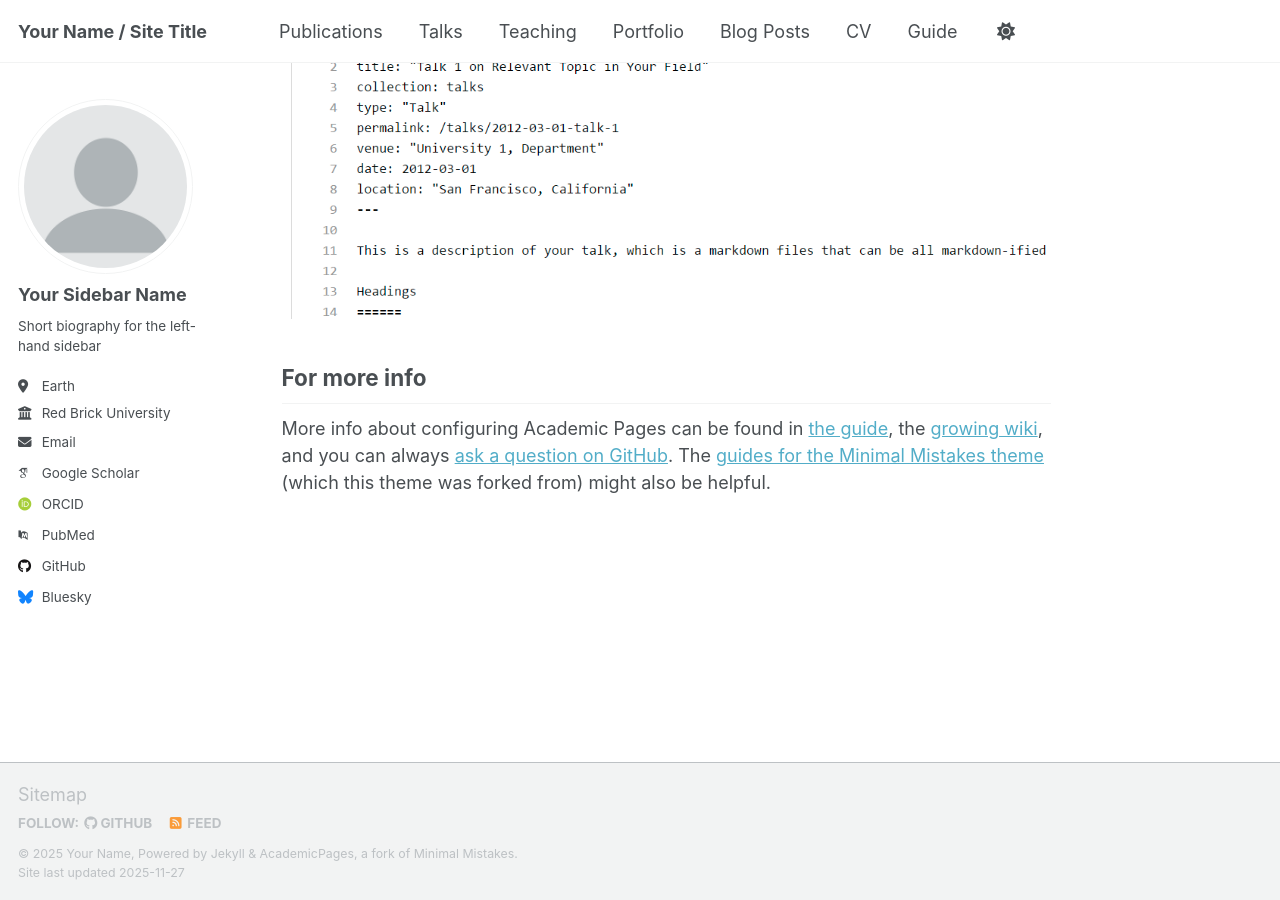
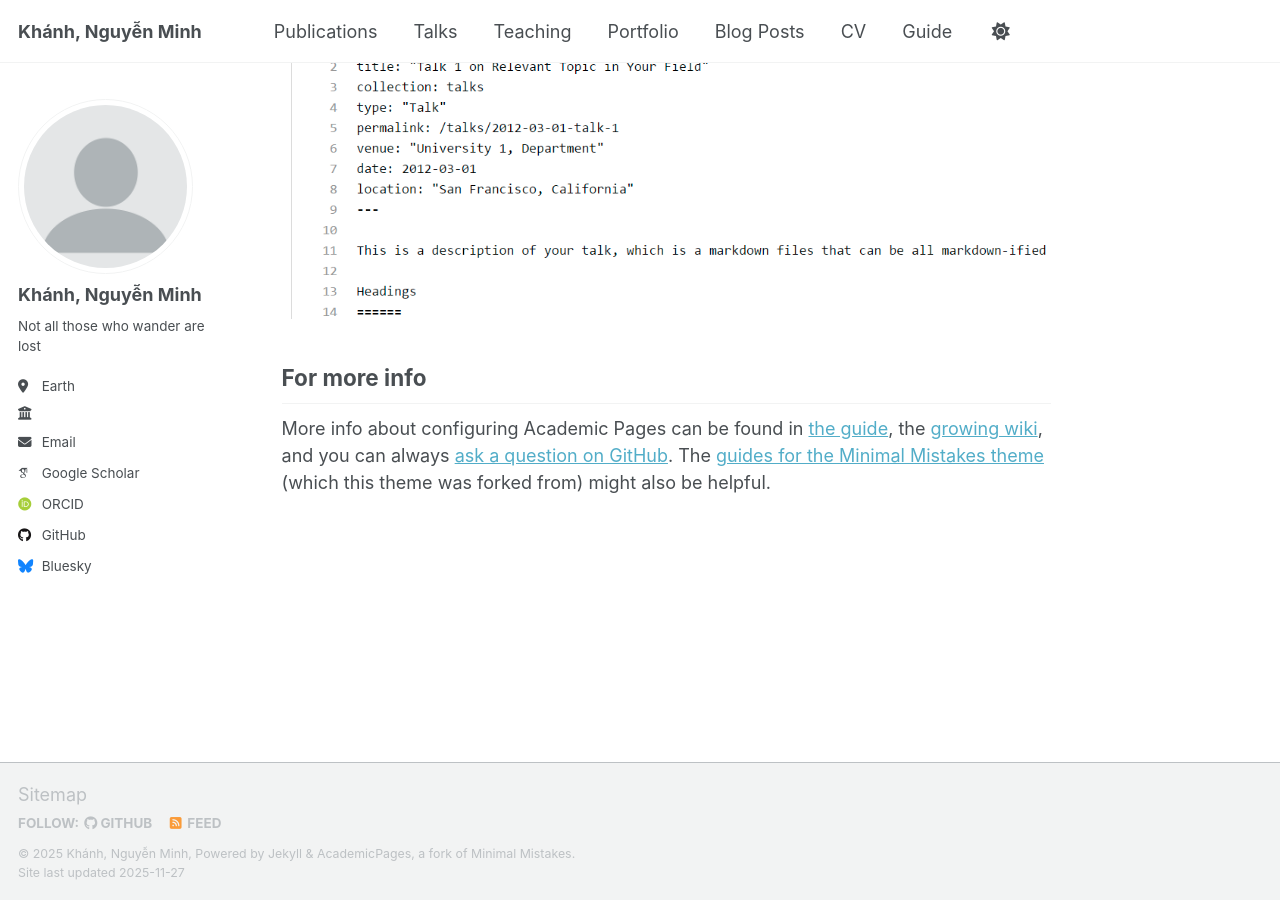
Before and after one commit to minkhanh-ng/minkhanh-ng.github.io, a Jekyll site: the page built from _pages/about.md, in a window 1280 px wide and 900 px high, scrolled down 2880 px. Built offline with Jekyll 4.4.1, drawn with Linux system fonts in a browser that asks for light colours; some web fonts are replaced; a script that is not in the unit is left out.

Commit message:
Update _config.yml

```diff
--- a/_config.yml
+++ b/_config.yml
@@ -9,10 +9,10 @@
 # Basic Site Settings
 locale                   : "en-US"
 site_theme               : "default" # Currently available options are "default", "air"
-title                    : "Your Name / Site Title"
+title                    : "Khánh, Nguyễn Minh"
 title_separator          : "-"
-name                     : &name "Your Name"
-description              : &description "Your Name's academic portfolio"   # Update this with a general description of your site, this is the default if not overridden by a page
+name                     : &name "Khánh, Nguyễn Minh"
+description              : &description "Khanh, Nguyen Minh's academic portfolio"   # Update this with a general description of your site, this is the default if not overridden by a page
 url                      : https://academicpages.github.io # The base hostname & protocol for your site e.g. "https://[your GitHub username].github.io",
                                                            # or if you already have some other page hosted on Github then use "https://[your GitHub username].github.io/[Your Repo Name]"
 baseurl                  : "" # the subpath of your site, e.g. "/blog"
@@ -24,24 +24,24 @@ repository               : "academicpages/academicpages.github.io"
 author:
   # Biographic information
   avatar           : "profile.png"
-  name             : "Your Sidebar Name"
+  name             : "Khánh, Nguyễn Minh"
   pronouns         : # example: "she/her"
-  bio              : "Short biography for the left-hand sidebar"
+  bio              : "Not all those who wander are lost"
   location         : "Earth"
-  employer         : "Red Brick University"
+  employer         : ""
   uri              : # URL
   email            : "nmkhanhfem@gmail.com"
 
   # Academic websites
   academia         : # URL
   arxiv            : # URL - Update with the correct link to your profile
-  googlescholar    : "https://scholar.google.com/citations?user=PS_CX0AAAAAJ"
+  googlescholar    : "https://scholar.google.com/citations"
   inspire-hep      : # URL
   impactstory      : # URL
-  orcid            : "https://orcid.org/yourorcidurl"
+  orcid            : "https://orcid.org/"
   semantic         : # URL
   ssrn             : # URL
-  pubmed           : "https://www.ncbi.nlm.nih.gov/pubmed/?term=john+snow"
+  pubmed           : # URL
   researchgate     : # URL
   scopus           : # URL
   zotero           : # URL
@@ -51,7 +51,7 @@ author:
   bitbucket        : # Username - Update with your username on the site
   codepen          : # Username
   dribbble         : # Username
-  github           : "academicpages"
+  github           : "minkhanh-ng"
   kaggle           : # Username
   stackoverflow    : # User number or user number and name (i.e., use "1" or "1/jeff-atwood")
 
```
